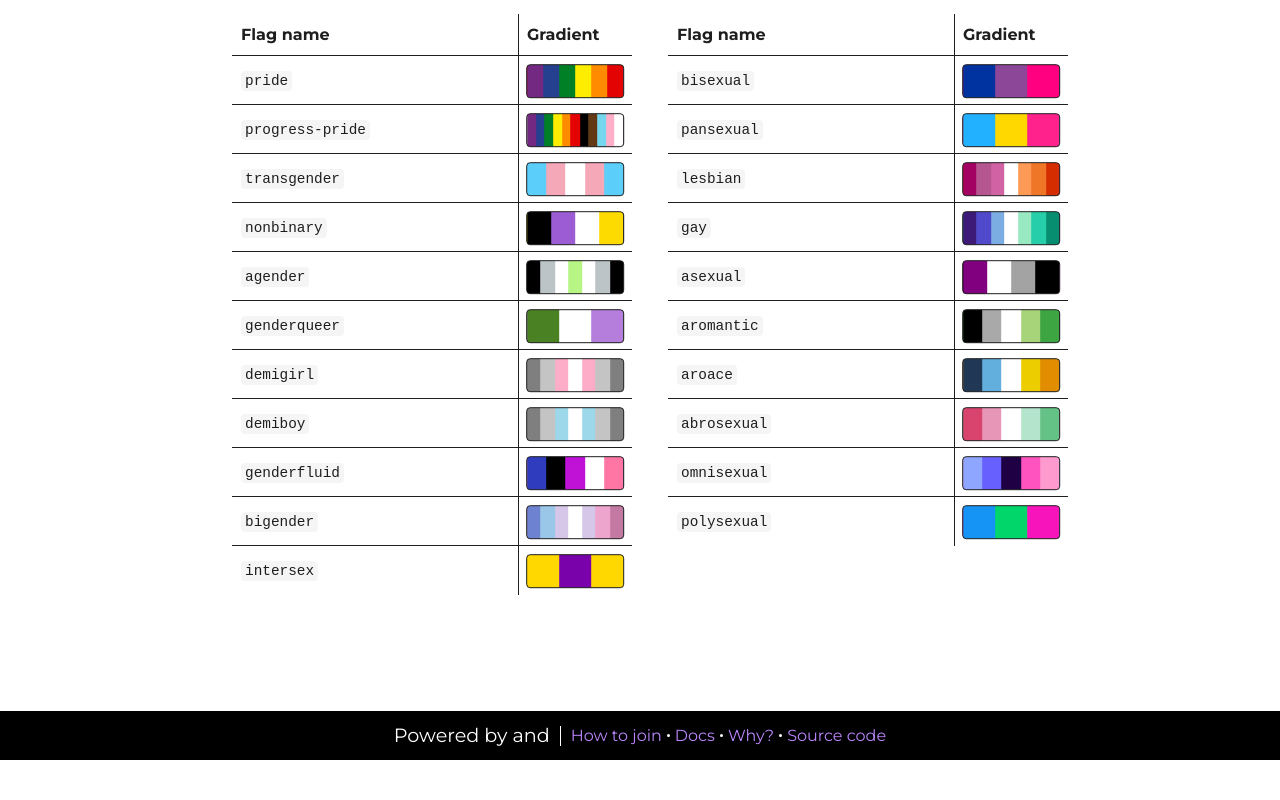
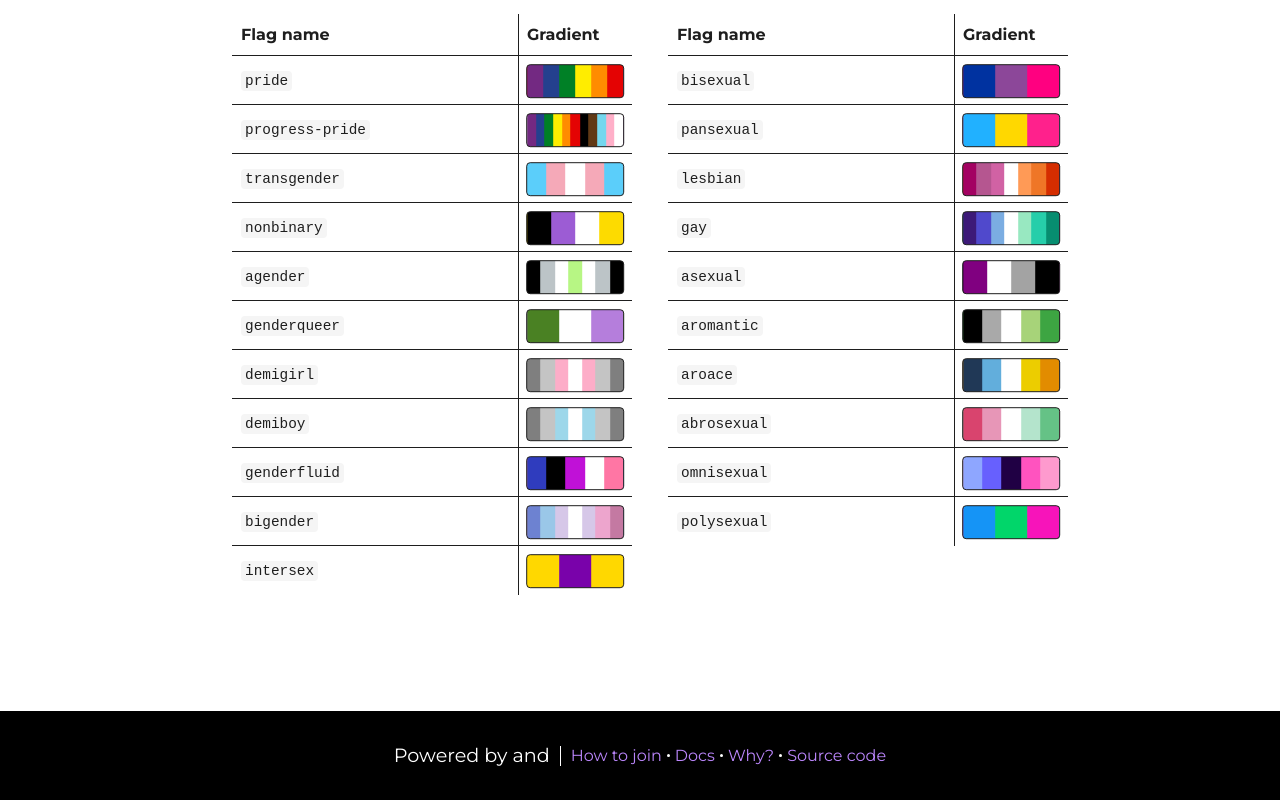
Before and after one commit to Pre1ude0/ringamajig, a SvelteKit app: page /docs in a window 1280 px wide. Shown: the part 4502-5302 px from the top of the page. Before the commit the page ends 5262 px from the top, so only its background shows below. Built offline with nearby package versions, Linux system fonts and the light colour scheme; a web font is replaced by a local one.

Commit message:
add footer padding for desktop view (didn't check)

```diff
--- a/src/routes/(main)/+layout.svelte
+++ b/src/routes/(main)/+layout.svelte
@@ -33,7 +33,7 @@
         justify-content: center;
         align-items: center;
         height: fit-content;
-        padding: 10px;
+        padding: 30px 10px;
         background-color: black;
         color-scheme: dark;
 
```
